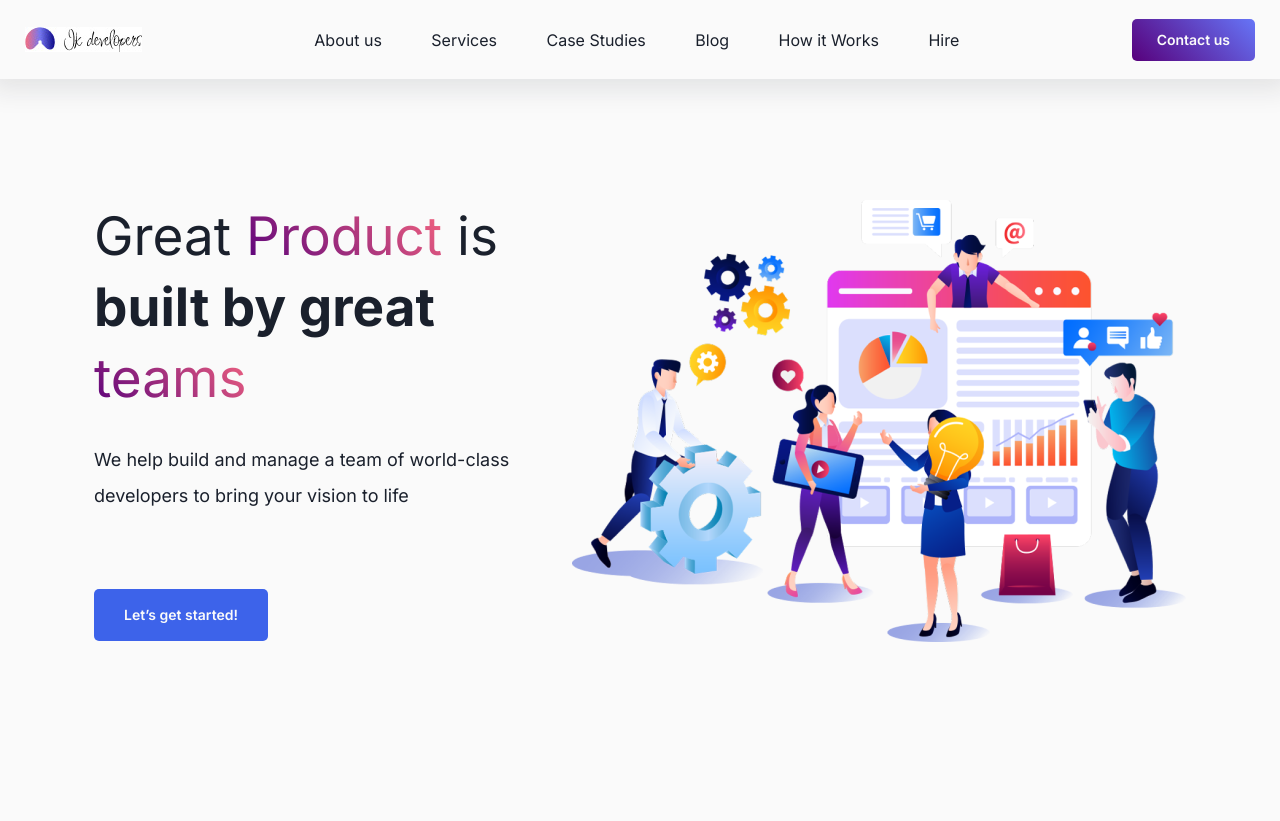
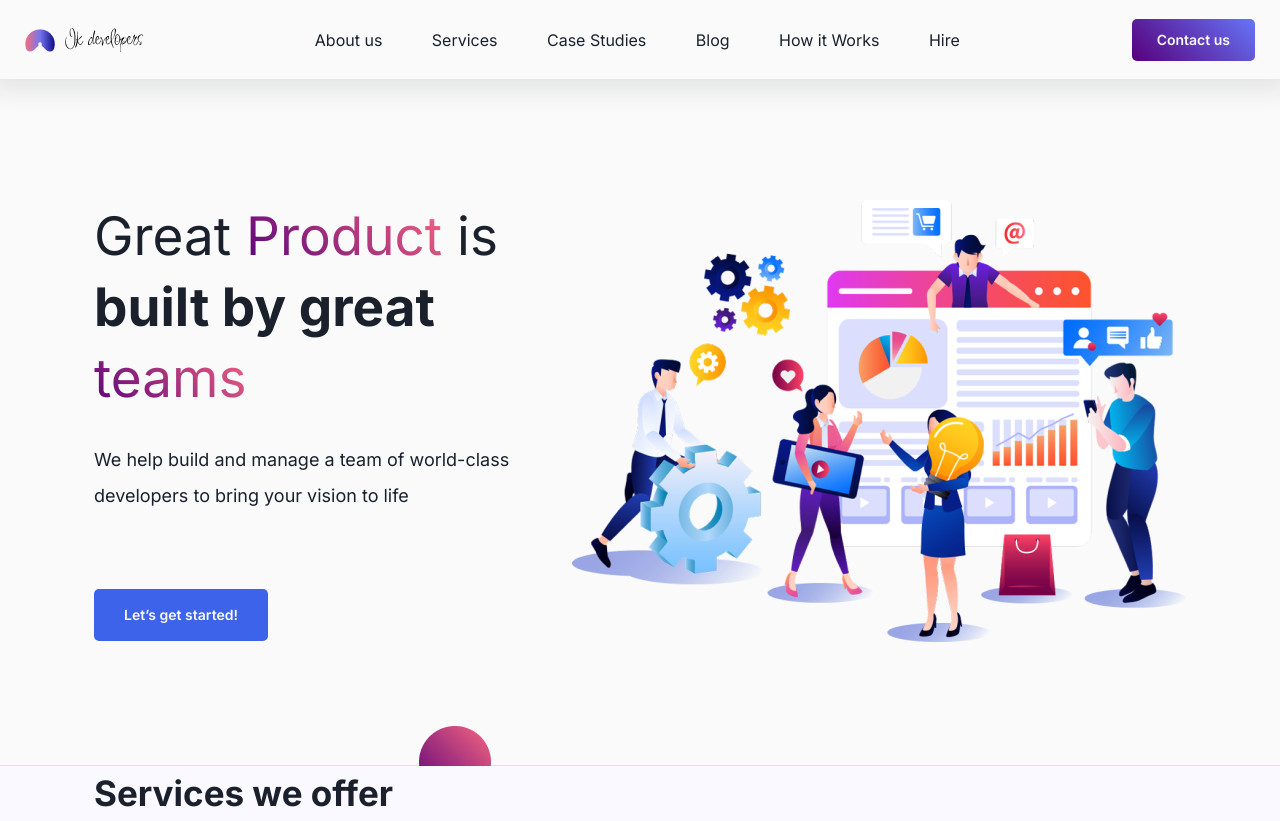
Before and after one commit to Aashik81443/frontend-html, a website: page index.html in a window 1280 px wide. Before the commit the page ends 800 px from the top, so only its background shows below. Drawn offline with Linux system fonts and the light colour scheme.

Commit message:
circle element added in  hero banner

```diff
--- a/index.html
+++ b/index.html
@@ -16,7 +16,7 @@
     <div class="site-wrapper">
         <header class="site-header">
             <nav class="navbar">
-                <img src="./assets/images/Logo.jpg" alt="logo">
+                <img src="./assets/images/Logo.png" alt="logo">
                 <ul class="navbar-links">
                     <li><a href="#">About us</a></li>
                     <li><a href="#">Services</a></li>
@@ -38,7 +38,8 @@
                 <div class="container">
                     <div class="block-herowrapper__info">
                         <div class="block-herowrapper__text">
-                            <h1> Great <span class="alt">Product</span> is <span class="bld"> built by great <span class="alt">teams</span></span></h1>
+                            <h1> Great <span class="alt">Product</span> is <span class="bld"> built by great <span
+                                        class="alt">teams</span></span></h1>
                             <p>We help build and manage a team of world-class developers to bring your vision to life
                             </p>
                             <div class="btn-primary">
@@ -47,11 +48,18 @@
                                 </a>
                             </div>
                         </div>
-                        <img src="./assets/images/Hero-Wrapper__image.png" alt="vector"
-                           width="614" height="546" class="block-herowrapper__image">
+                        <img src="./assets/images/Hero-Wrapper__image.png" alt="vector" width="614" height="546"
+                            class="block-herowrapper__image">
                     </div>
+                    <img src="./assets/images/Ellipse 180.png" alt="circle" class="circle" width="72" height="72">
                 </div>
-            </section><!--card product end-->
+            </section><!--herowrapper end-->
+
+            <section class="block-services">
+                <div class="container">
+                   <h2>Services we offer</h2>
+            </section>
+
         </main><!--main end-->
         <footer class="site-footer">
 
--- a/sass/pages/index.scss
+++ b/sass/pages/index.scss
@@ -1,20 +1,25 @@
 .block {
     &-herowrapper {
         margin-top: 69px;
+        border-bottom: 1px solid #E7DAED;
+        position: relative;
 
         @include lgDown {
             margin-top: 10px;
+            position: relative;
         }
 
-        &__info{
+        &__info {
             display: flex;
             align-items: center;
+            margin-bottom: 71px;
 
             @include lgDown {
                 flex-direction: column-reverse;
+                margin-bottom: 35px;
             }
 
-            h1{
+            h1 {
                 font-weight: $font-regular;
                 margin-bottom: 28px;
                 max-width: 520px;
@@ -23,17 +28,18 @@
                     margin-bottom: 20px;
                 }
 
-                @include smDown{
+                @include smDown {
                     font-size: 30px;
                     line-height: 38px;
                 }
-                @include xsDown{
+
+                @include xsDown {
                     font-size: 24px;
                     line-height: 28px;
                 }
             }
 
-            p{
+            p {
                 line-height: 36px;
                 margin-bottom: 75px;
                 max-width: 531px;
@@ -41,11 +47,13 @@
                 @include lgDown {
                     margin-bottom: 25px;
                 }
-                 @include smDown{
+
+                @include smDown {
                     font-size: 18px;
                     margin-bottom: 16px;
                 }
-                @include xsDown{
+
+                @include xsDown {
                     font-size: 14px;
                     line-height: 18px;
                 }
@@ -57,26 +65,48 @@
             @include primary-text-gradient;
         }
 
-        .bld{
+        .bld {
             font-weight: $font-bold;
         }
 
-        img{
+        img {
             @include lgDown {
                 width: 514px;
                 height: 446px;
             }
 
-            @include smDown{
+            @include smDown {
                 width: 414px;
                 height: 346px;
             }
 
-        @include xsDown{
+            @include xsDown {
                 width: 314px;
                 height: 246px;
             }
         }
 
+        .circle {
+            position: absolute;
+            bottom: 0;
+            right: 70%;
+            transform: translate(107px, 33px);
+            z-index: 1;
+
+            @include lgDown {
+                width: 45px;
+                height: 45px;
+                bottom: 5px;
+                position: absolute;
+            }
+
+
         }
     }
+
+    &-services{
+        background-color: #F9F9FF;
+        position: relative;
+        z-index: 2;
+    }
+}
```
Also changed, not shown: assets/images/Ellipse 180.png (added), assets/images/Logo.png (added), styles.css, 1 other file. Lines whose indentation alone changed are shown as unchanged.
